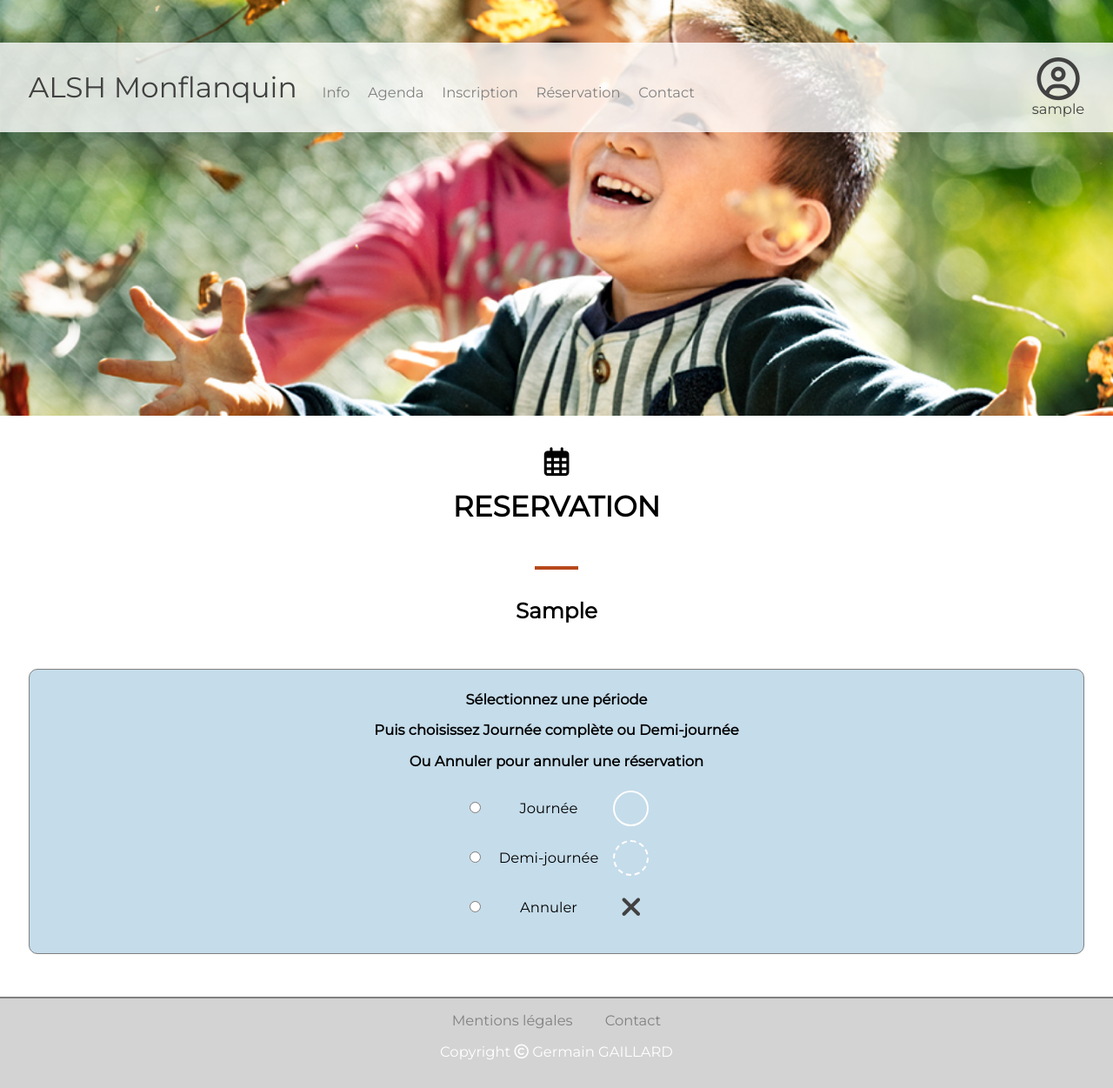
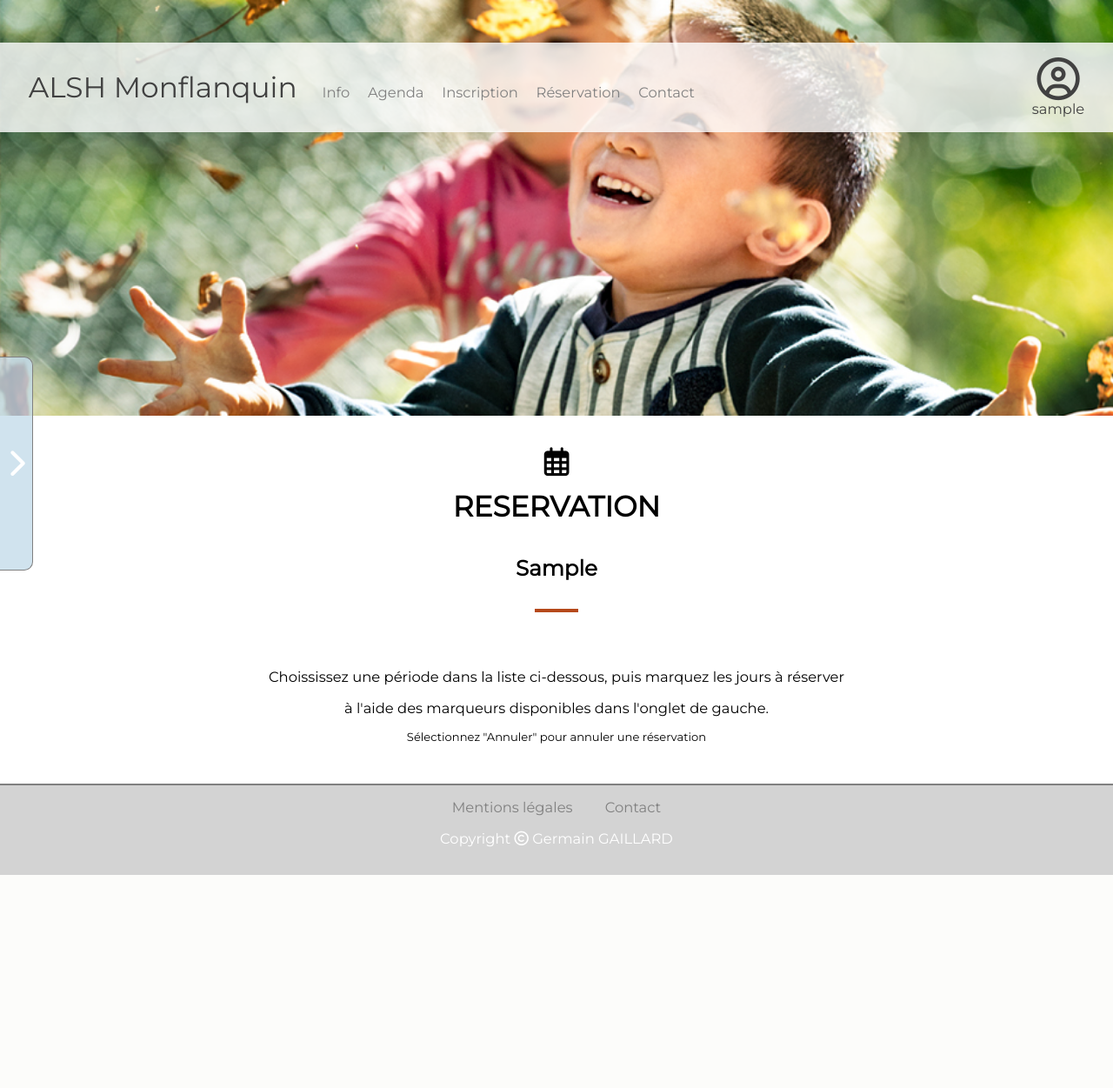
Before and after one commit to gaillard-germain/Hazel, a Django app: page /booking/calendar/1/ in a window 1280 px wide. Shown: the whole page at 87% size. After the commit the page ends 1006 px from the top, so only its background shows below. Run offline with Django 3.2, Linux system fonts and the light colour scheme; a user stored in the database is signed in; tables that the repository leaves empty hold one stand-in row (values such as "Sample post"); some libraries are stand-ins or nearby versions.

Commit message:
Enhanced style, added dynamic tab to select markers on calendar page.

```diff
--- a/booking/static/booking/js/scripts.js
+++ b/booking/static/booking/js/scripts.js
@@ -37,13 +37,26 @@ $('.day').on('click', function(event) {
   var command = $('input[name="day-option"]:checked').val();
 
   if (command === undefined) {
-    alert('Sélectionnez Journée ou Demi-journée pour réserver une date. Ou Annuler pour annuler une réservation')
+    alert("Dans l'onglet de gauche, sélectionnez Journée ou Demi-journée \
+pour réserver une date. Ou Annuler pour annuler une réservation")
   } else {
     $.fn.bookaDay(command, day, slot);
   }
 });
 
+
 $('.calendar h2').on('click', function(event) {
   var month = $(this).parent().find('.month');
   month.toggle('slow')
 });
+
+
+$('.arrow').on('click', function(event) {
+  $('.option').toggle('medium', function() {
+    if ($('.option').is(":hidden")) {
+      $('.arrow').html('<i class="fas fa-chevron-right fa-2x"></i>');
+    } else {
+      $('.arrow').html('<i class="fas fa-chevron-left fa-2x"></i>');
+    }
+  });
+});
--- a/booking/templates/booking/calendar.html
+++ b/booking/templates/booking/calendar.html
@@ -7,13 +7,16 @@
         <i class="far fa-calendar-alt fa-2x"></i>
       </div>
       <h1 class="section-title">RESERVATION</h1>
+      <h2>{{ child.firstname }}</h2>
       <hr class="separator">
-      <h2>{{ child.firstname }}</h2>
+      <div class="instruction box-1">
+        <p>Choississez une période dans la liste ci-dessous, puis marquez les jours à réserver</p>
+        <p>à l'aide des marqueurs disponibles dans l'onglet de gauche.</p>
+        <p class="text-small">Sélectionnez "Annuler" pour annuler une réservation</p>
+      </div>
       <div class="options-box">
         <div class="option">
-          <h4>Sélectionnez une période</h4>
-          <h4>Puis choisissez Journée complète ou Demi-journée</h4>
-          <h4>Ou Annuler pour annuler une réservation</h4>
+          <h4>Marqueurs</h4>
           <table>
             <tr>
               <td><input id="full-day" type="radio" name="day-option" value="full-day"></td>
@@ -28,9 +31,12 @@
             <tr>
               <td><input id="cancel" type="radio" name="day-option" value="cancel"></td>
               <td><label for="cancel">Annuler</label></td>
-              <td class="day"><i class="fas fa-times fa-2x"></i></td>
+              <td class="day"><i class="fas fa-times fa-2x" style="color: red"></i></td>
             </tr>
           </table>
+        </div>
+        <div class="arrow">
+          <i class="fas fa-chevron-right fa-2x"></i>
         </div>
       </div>
       {% for calendar, months in calendars.items %}
--- a/booking/templates/booking/select_child.html
+++ b/booking/templates/booking/select_child.html
@@ -9,7 +9,7 @@
       <h1 class="section-title">RESERVATION</h1>
       <hr class="separator">
       <div class="box-row-wrap">
-        <div class="box-1 bg-lightblue">
+        <div class="box-1 bg-lightblue rounded-borders">
           <h4>Sélectionner un enfant dans la liste ci-dessous:</h4>
         <ul class="not-dotted">
           {% for child in children %}
@@ -17,11 +17,10 @@
           {% endfor %}
         </ul>
         </div>
-        <div class="box-1 bg-lightgrey">
+        <div class="box-1 bg-lightgrey rounded-borders">
           <h4>Vous souhaitez inscrire un autre enfant?</h4>
           <a class="form-button block" href="{% url 'registration:regchild_step1' %}">Ajouter un enfant</a>
         </div>
       </div>
-
     </section>
   {% endblock %}
--- a/home/static/home/css/styles.css
+++ b/home/static/home/css/styles.css
@@ -12,6 +12,7 @@
   --lightgrey: #ececec;
   --darkgrey: #414141;
   --warning: #e26908;
+  --glass: rgba(197, 220, 234, 0.8);
 }
 
 *,
@@ -346,7 +347,6 @@ section {
 }
 
 section a {
-  text-decoration: none;
   font-weight: bold;
   color: var(--darkblue);
 }
@@ -495,16 +495,28 @@ section a:hover {
 }
 
 .options-box {
-  margin-bottom: 1em;
-  padding: 1em;
+  display: flex;
+  align-items: center;
+  top: 25em;
+  left: 0;
+  border-radius: 0 10px 10px 0;
+  border: 1px solid grey;
+  border-left: none;
+  background-color: var(--glass);
+  position: fixed;
+  height: 15em;
+}
+
+.arrow {
+  display: inline-block;
+  color: white;
+  padding: 0 0.5em;
 }
 
 .option {
-  border-radius: 10px;
-  border: 1px solid grey;
-  background-color: var(--lightblue);
+  display: none;
   padding: 1em;
-  margin: 1em;
+  margin: 0;
 }
 
 .option h4 {
--- a/home/templates/home/base.html
+++ b/home/templates/home/base.html
@@ -10,6 +10,7 @@
     <link href="https://fonts.googleapis.com/css2?family=Montserrat&display=swap" rel="stylesheet">
     {% load static %}
     <link href="{% static 'home/css/styles.css' %}" rel="stylesheet" />
+    <link rel="icon" type="image/x-icon" href="{% static 'home/img/favicon.png' %}" />
   </head>
   <body>
     <header id="home-header">
```
Also changed, not shown: home/static/home/img/favicon.png (added).
